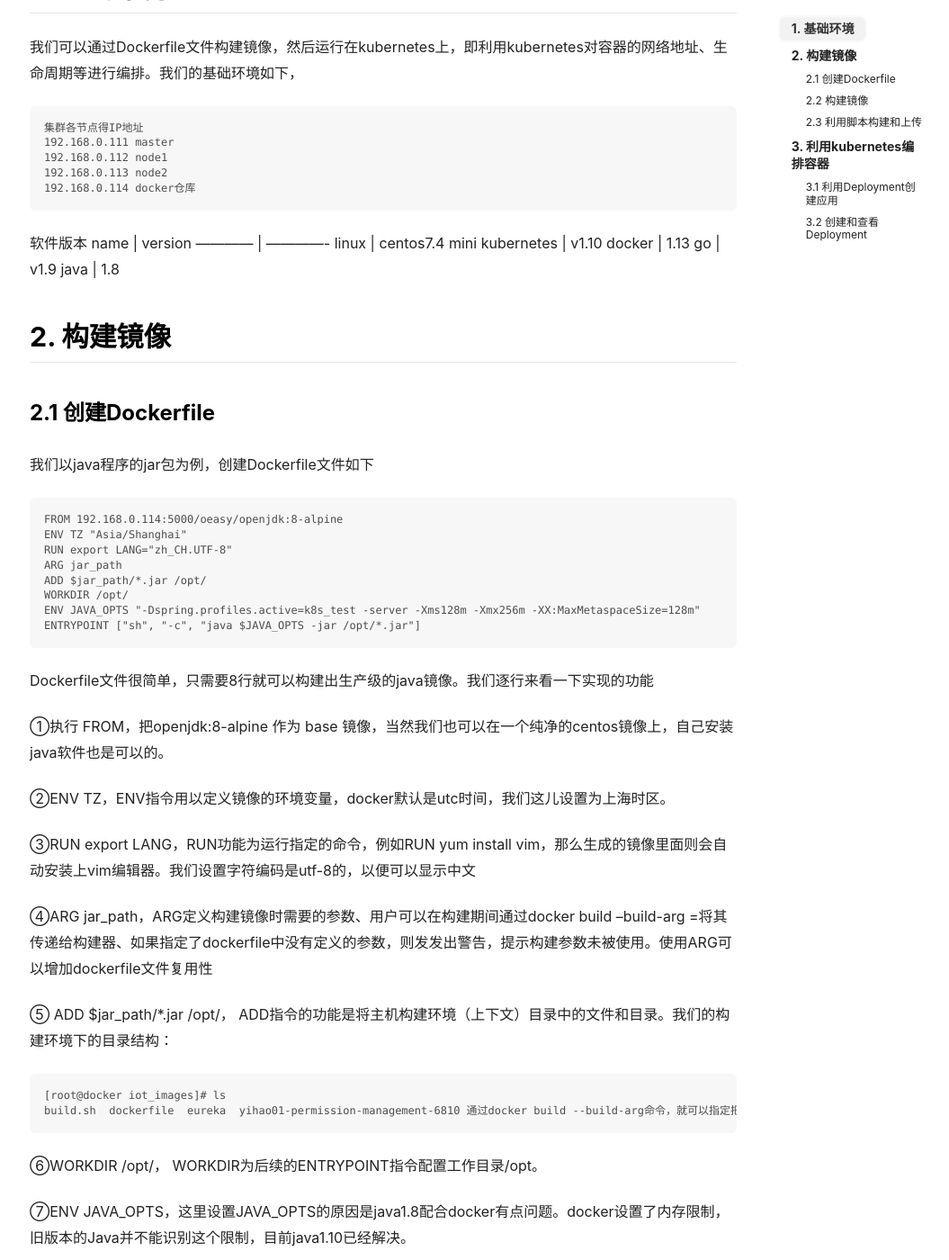
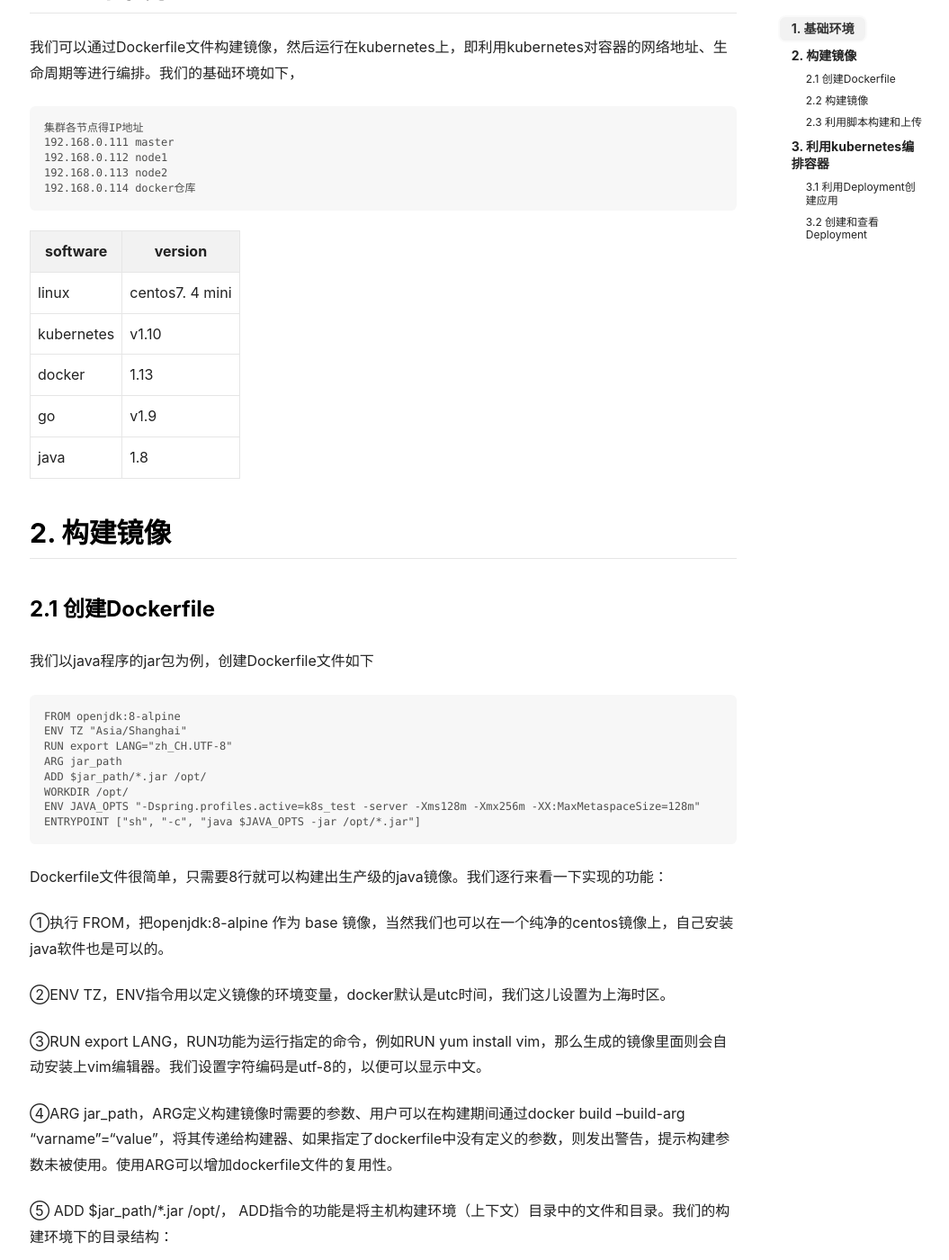
Before and after one commit to mazengxie/mazengxie.github.io, a Jekyll site: the page built from _posts/2018-08-30-docker-build-and-run-k8s.md, in a window 1280 px wide and 1400 px high, scrolled down 274 px. Shown: the whole window at 90% size, without its empty margins (104-1159 px from the left). Built offline with Jekyll 4.4.1, drawn with Linux system fonts in a browser that asks for light colours; nearby versions of some CDN libraries; some of the changed text lies outside the part shown.

Commit message:
modify doc with building docker images

```diff
--- a/_posts/2018-08-30-docker-build-and-run-k8s.md
+++ b/_posts/2018-08-30-docker-build-and-run-k8s.md
@@ -14,10 +14,9 @@
 	192.168.0.113 node2
 	192.168.0.114 docker仓库
 
-软件版本
-name | version
+software  | version
 ------------ | -------------
-linux | centos7.4 mini
+linux | centos7. 4 mini
 kubernetes | v1.10
 docker | 1.13
 go | v1.9
@@ -27,7 +26,7 @@
 ### 2.1 创建Dockerfile
 我们以java程序的jar包为例，创建Dockerfile文件如下
 
-	FROM 192.168.0.114:5000/oeasy/openjdk:8-alpine
+	FROM openjdk:8-alpine
 	ENV TZ "Asia/Shanghai"
 	RUN export LANG="zh_CH.UTF-8"
 	ARG jar_path
@@ -36,20 +35,21 @@
 	ENV JAVA_OPTS "-Dspring.profiles.active=k8s_test -server -Xms128m -Xmx256m -XX:MaxMetaspaceSize=128m"
 	ENTRYPOINT ["sh", "-c", "java $JAVA_OPTS -jar /opt/*.jar"]
 
-Dockerfile文件很简单，只需要8行就可以构建出生产级的java镜像。我们逐行来看一下实现的功能
+Dockerfile文件很简单，只需要8行就可以构建出生产级的java镜像。我们逐行来看一下实现的功能：
 
 ①执行 FROM，把openjdk:8-alpine 作为 base 镜像，当然我们也可以在一个纯净的centos镜像上，自己安装java软件也是可以的。
 
 ②ENV TZ，ENV指令用以定义镜像的环境变量，docker默认是utc时间，我们这儿设置为上海时区。
 
-③RUN export LANG，RUN功能为运行指定的命令，例如RUN yum install vim，那么生成的镜像里面则会自动安装上vim编辑器。我们设置字符编码是utf-8的，以便可以显示中文
+③RUN export LANG，RUN功能为运行指定的命令，例如RUN yum install vim，那么生成的镜像里面则会自动安装上vim编辑器。我们设置字符编码是utf-8的，以便可以显示中文。
 
-④ARG jar_path，ARG定义构建镜像时需要的参数、用户可以在构建期间通过docker build --build-arg <varname>=<value>将其传递给构建器、如果指定了dockerfile中没有定义的参数，则发发出警告，提示构建参数未被使用。使用ARG可以增加dockerfile文件复用性
+④ARG jar_path，ARG定义构建镜像时需要的参数、用户可以在构建期间通过docker build --build-arg “varname”=“value”，将其传递给构建器、如果指定了dockerfile中没有定义的参数，则发出警告，提示构建参数未被使用。使用ARG可以增加dockerfile文件的复用性。
 
 ⑤ ADD $jar_path/*.jar /opt/， ADD指令的功能是将主机构建环境（上下文）目录中的文件和目录。我们的构建环境下的目录结构：
 
 	[root@docker iot_images]# ls
 	build.sh  dockerfile  eureka  yihao01-permission-management-6810
+
 通过docker build --build-arg命令，就可以指定把eureka，还是yihao01-permission-management-6810目录下的jar包复制到容器中。
 
 ⑥WORKDIR /opt/， WORKDIR为后续的ENTRYPOINT指令配置工作目录/opt。
@@ -183,8 +183,8 @@
 基于配置文件的方式 | 基于命令的方式
 ------------ | -------------
 配置文件描述了 What，即应用最终要达到的状态 | 简单直观快捷，上手快
-配置文件提供了创建资源的模板，能够重复部署  |
-可以像管理代码一样管理部署 |
+配置文件提供了创建资源的模板，能够重复部署  |  --
+可以像管理代码一样管理部署 |  --
 适合正式的、跨环境的、规模化部署 | 适合临时测试或实验
 方式要求熟悉配置文件的语法，有一定难度 | 简单
 
@@ -205,6 +205,7 @@
 	NAME      TYPE        CLUSTER-IP       EXTERNAL-IP   PORT(S)    AGE
 	pm-svc    ClusterIP   10.108.165.235   <none>        6810/TCP   21d
 
-当然你也可以单独查看deployment、pod的具体信息等
+当然你也可以单独查看deployment、pod的具体信息等。
+
 	[devops@master ~]$ kubectl -n iot get pods -o wide | grep pm
 	pm-75d9b84cbb-nmgqc           1/1       Running   4          21d       10.244.2.119   node2
```
Also changed, not shown: other parts of _posts/2018-08-30-docker-build-and-run-k8s.md (+2 -2 lines).
